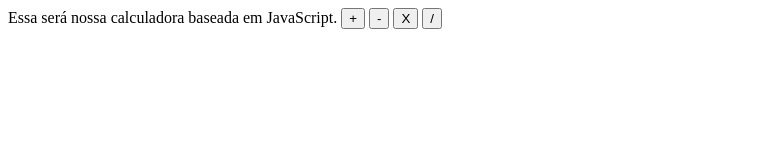
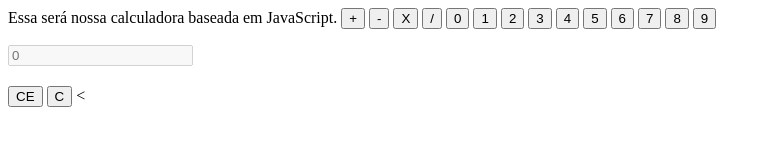
Before and after one commit to ana8765/projeto2024, a plain HTML site: page calculadora.html in a window 1280 px wide. Shown: the whole page, without its empty margins (0-771 px from the left). Drawn offline with Linux system fonts and the light colour scheme.

Commit message:
Update calculadora.html

```diff
--- a/calculadora.html
+++ b/calculadora.html
@@ -9,5 +9,26 @@
     <button type='button' id='subtrcao' onclick='-'>-</button>
     <button type='button' id='multiplic' onclick='*'>X</button>
     <button type='button' id='divisao' onclick='/'>/</button>
+
+<button type='button' id='zero' onclick='0'>0</button>
+    <button type='button' id='um' onclick='1'>1</button>
+    <button type='button' id='dois' onclick='2'>2</button>
+<button type='button' id='tres' onclick='3'>3</button>
+    <button type='button' id='quatro' onclick='4'>4</button>
+    <button type='button' id='cinco' onclick='5'>5</button>
+    <button type='button' id='seis' onclick='6'>6</button>
+    <button type='button id='sete' onclick='7'>7</button>
+    <button type='button id='oito' onclick='8'>8</button>
+    <button type='button id='nove' onclick='9'>9</button>
+    <div class='calculadora'>
+      <div class='display'>
+        <input id= display placeholder='0' disabled>
+        <h2 id='historico'></h2>
+      </div>
+
+      <div class= 'linha'>
+        <button class='ce' onclick='limpar() '>CE</button>
+        <button class='c' onclick='limpar() '>C</button>
+        <
   </body>
 </html>
```
